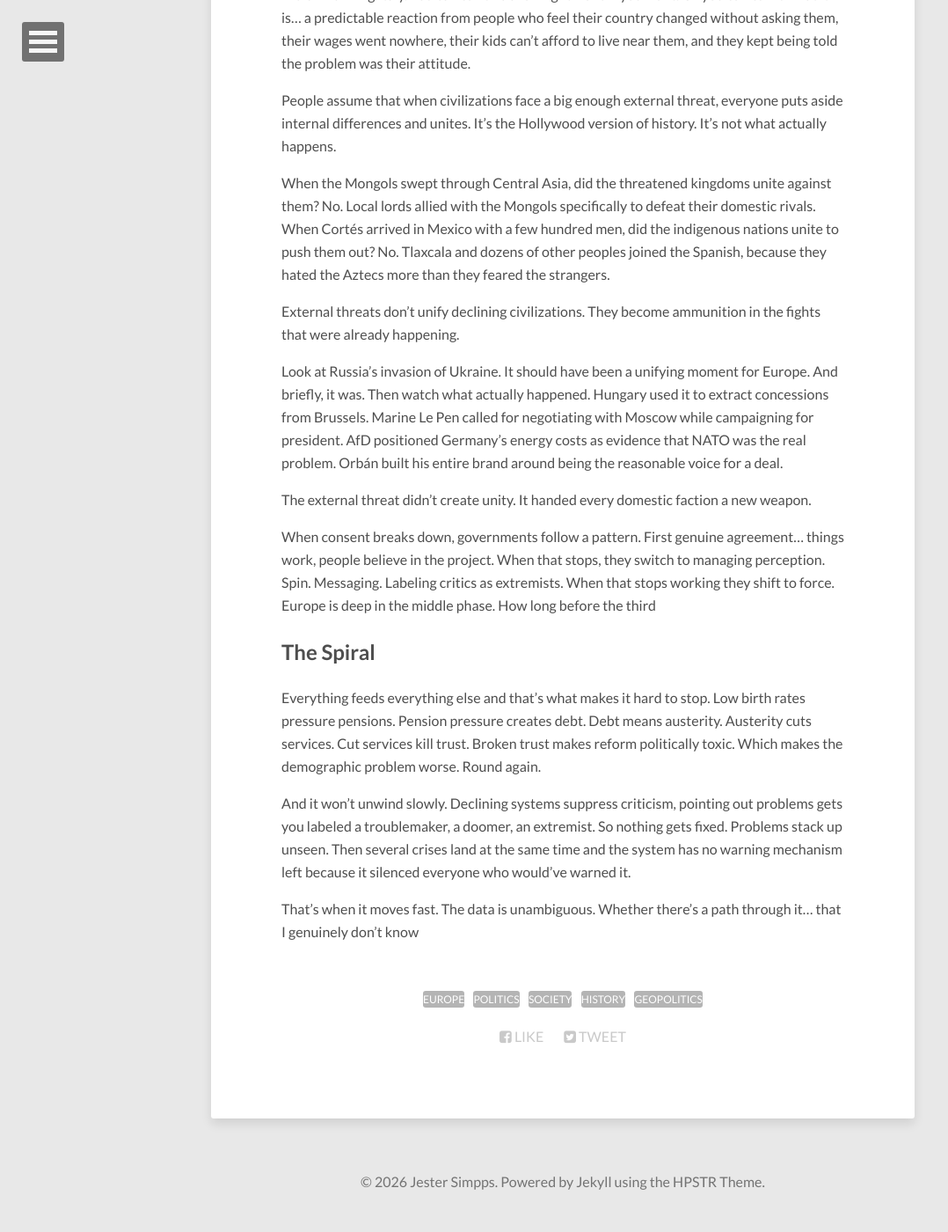
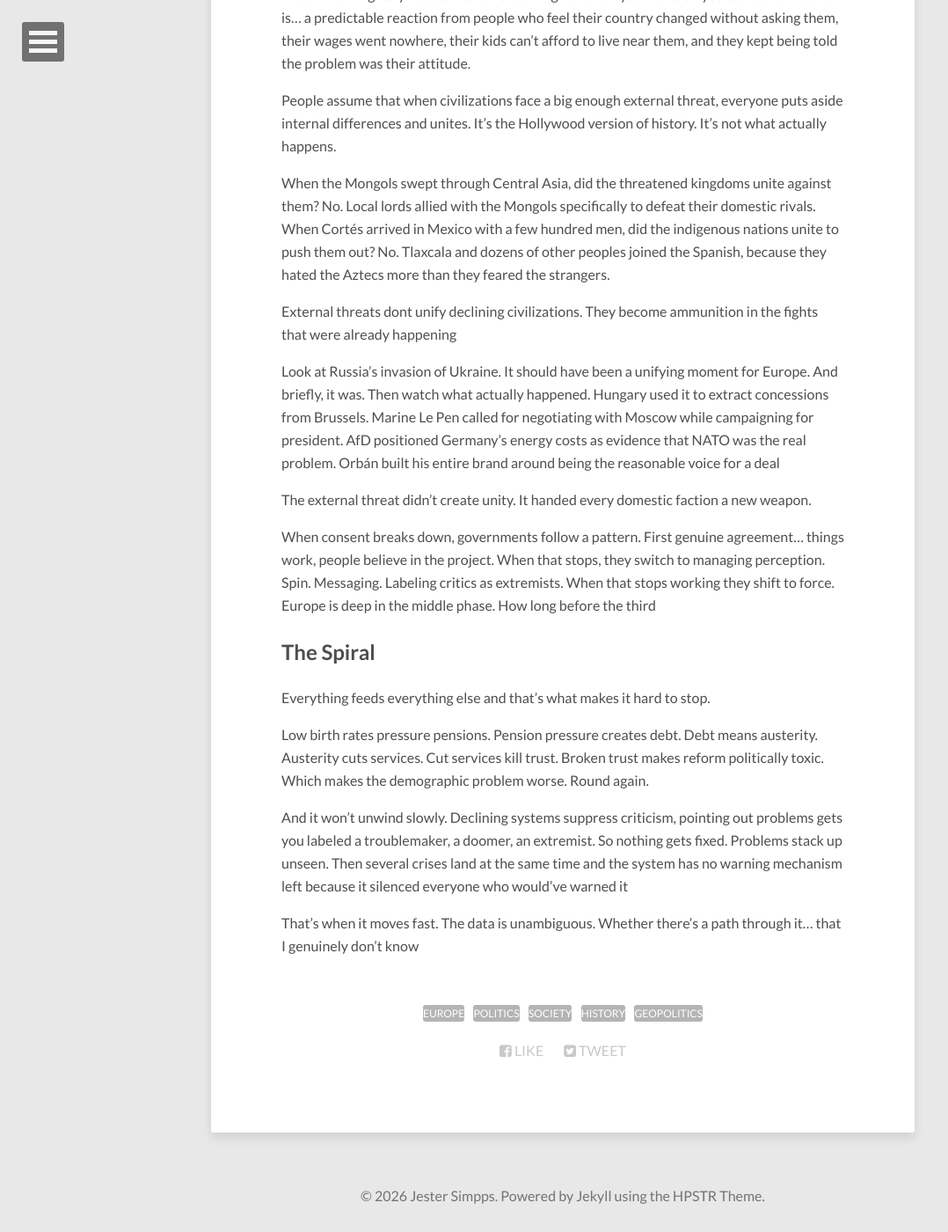
Before and after one commit to jestersimpps/jestersimpps.github.io, a Jekyll site: the page built from _posts/2026-03-16-europe-civilizational-decline.md, in a window 1280 px wide and 1400 px high, scrolled down 3398 px. Shown: the whole window at 88% size, without its empty margins (0-1078 px from the left). Built offline with Jekyll 4.4.1, drawn with Linux system fonts in a browser that asks for light colours; nearby versions of some CDN libraries; some of the changed text lies outside the part shown.

Commit message:
humanize pass on Europe decline post

```diff
--- a/_posts/2026-03-16-europe-civilizational-decline.md
+++ b/_posts/2026-03-16-europe-civilizational-decline.md
@@ -9,7 +9,7 @@
 image: /images/europe-decline-cover.jpg
 ---
 
-europe is already in the decline phase. Not approaching it. In it.
+europe is already in the decline phase. Not approaching it. In it
 
 I've been sitting with these numbers for a while. They don't get more optimistic the longer you look at them.
 
@@ -17,7 +17,7 @@
 
 Start with birth rates cuz nothing else makes sense without them. [The EU's total fertility rate hit 1.34 in 2024](https://www.euronews.com/health/2026/03/14/europes-fertility-rates-keep-falling-which-countries-have-the-highest-rates-and-biggest-dr), lowest in six decades. Italy 1.20. Spain 1.20. Malta 1.01. You need 2.1 just to hold population steady. Ten years ago the EU average was 1.54. [Europe's median age is now 43.1 years](https://www.visualcapitalist.com/mapped-european-fertility-rates-by-country/).
 
-Everyone's reflex is to call this a policy problem. Tax credits, parental leave, housing subsidies. They move the number by fractions. But the deeper reason birth rates collapse in cities isn't cultural decay or laziness or whatever the current explanation is.
+Everyone's reflex is to call this a policy problem. Tax credits, parental leave, housing subsidies. They move the number by fractions. But the deeper reason birth rates collapse in cities isn't cultural decay or laziness or whatever the current explanation is
 
 It's a straight economic calculation that flipped.
 
@@ -27,7 +27,7 @@
 
 This is the part that explains housing. The real economy... jobs, restaurants, factories, services... grows at roughly 2% a year. The financial economy... stocks, real estate, assets... grows at around 5%.
 
-If you have a million euros, you could open a business in Brussels. Create jobs, serve customers, build something. You'd make maybe 2% on that. Or you could put it into property, do nothing productive, and make 5%. Everyone rational picks the second. Capital moves away from building things and into owning things. Has been for decades.
+If you have a million euros, you could open a business in Brussels. Create jobs, serve customers, build something. You'd make maybe 2% on that. Or you could put it into property, do nothing productive, and make 5%. Everyone rational picks the second. Capital moves away from building things and into owning things. Has been for decades
 
 That's why European cities are full of investment apartments sitting empty while young people can't find somewhere affordable to rent. That's why your landlord's net worth goes up every year while your wages buy less than they did five years ago. It's not malice. It's incentives. And it connects directly to birth rates, you don't start a family when you can't get stable housing
 
@@ -63,7 +63,7 @@
 
 ## The Trust Collapse
 
-[Eurobarometer: 49% of Europeans trust the EU. 42% don't](https://www.eurofound.europa.eu/en/commentary-and-analysis/all-content/trust-crisis-europes-social-contract-under-threat). Trust in national governments keeps falling. [The people losing faith fastest are rural, lower income, watching their purchasing power disappear](https://www.delorscentre.eu/en/publications/political-trust-in-economic-crisis). They feel politically invisible. They probably are.
+[Eurobarometer: 49% of Europeans trust the EU. 42% dont](https://www.eurofound.europa.eu/en/commentary-and-analysis/all-content/trust-crisis-europes-social-contract-under-threat). Trust in national governments keeps falling. [The people losing faith fastest are rural, lower income, watching their purchasing power disappear](https://www.delorscentre.eu/en/publications/political-trust-in-economic-crisis). They feel politically invisible. They probably are.
 
 AfD surging in Germany. Le Pen normalized in France. Wilders winning in Netherlands. Meloni running Italy. You can call this a far-right wave if you want. Or you can call it what it is... a predictable reaction from people who feel their country changed without asking them, their wages went nowhere, their kids can't afford to live near them, and they kept being told the problem was their attitude.
 
@@ -71,9 +71,9 @@
 
 When the Mongols swept through Central Asia, did the threatened kingdoms unite against them? No. Local lords allied with the Mongols specifically to defeat their domestic rivals. When Cortés arrived in Mexico with a few hundred men, did the indigenous nations unite to push them out? No. Tlaxcala and dozens of other peoples joined the Spanish, because they hated the Aztecs more than they feared the strangers.
 
-External threats don't unify declining civilizations. They become ammunition in the fights that were already happening.
+External threats dont unify declining civilizations. They become ammunition in the fights that were already happening
 
-Look at Russia's invasion of Ukraine. It should have been a unifying moment for Europe. And briefly, it was. Then watch what actually happened. Hungary used it to extract concessions from Brussels. Marine Le Pen called for negotiating with Moscow while campaigning for president. AfD positioned Germany's energy costs as evidence that NATO was the real problem. Orbán built his entire brand around being the reasonable voice for a deal.
+Look at Russia's invasion of Ukraine. It should have been a unifying moment for Europe. And briefly, it was. Then watch what actually happened. Hungary used it to extract concessions from Brussels. Marine Le Pen called for negotiating with Moscow while campaigning for president. AfD positioned Germany's energy costs as evidence that NATO was the real problem. Orbán built his entire brand around being the reasonable voice for a deal
 
 The external threat didn't create unity. It handed every domestic faction a new weapon.
 
@@ -81,8 +81,10 @@
 
 ## The Spiral
 
-Everything feeds everything else and that's what makes it hard to stop. Low birth rates pressure pensions. Pension pressure creates debt. Debt means austerity. Austerity cuts services. Cut services kill trust. Broken trust makes reform politically toxic. Which makes the demographic problem worse. Round again.
+Everything feeds everything else and that's what makes it hard to stop.
 
-And it won't unwind slowly. Declining systems suppress criticism, pointing out problems gets you labeled a troublemaker, a doomer, an extremist. So nothing gets fixed. Problems stack up unseen. Then several crises land at the same time and the system has no warning mechanism left because it silenced everyone who would've warned it.
+Low birth rates pressure pensions. Pension pressure creates debt. Debt means austerity. Austerity cuts services. Cut services kill trust. Broken trust makes reform politically toxic. Which makes the demographic problem worse. Round again.
+
+And it won't unwind slowly. Declining systems suppress criticism, pointing out problems gets you labeled a troublemaker, a doomer, an extremist. So nothing gets fixed. Problems stack up unseen. Then several crises land at the same time and the system has no warning mechanism left because it silenced everyone who would've warned it
 
 That's when it moves fast. The data is unambiguous. Whether there's a path through it... that I genuinely don't know
```
Also changed, not shown: other parts of _posts/2026-03-16-europe-civilizational-decline.md (+3 -3 lines).
